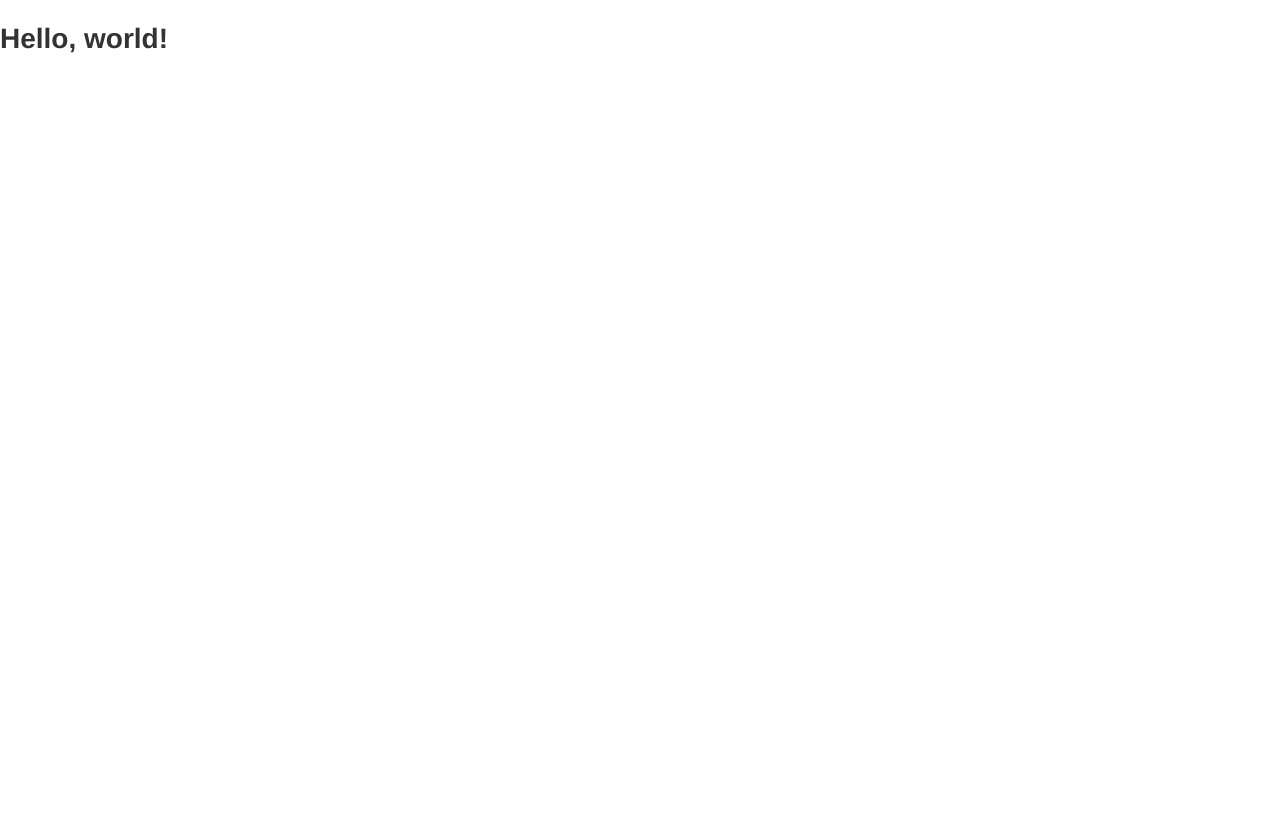
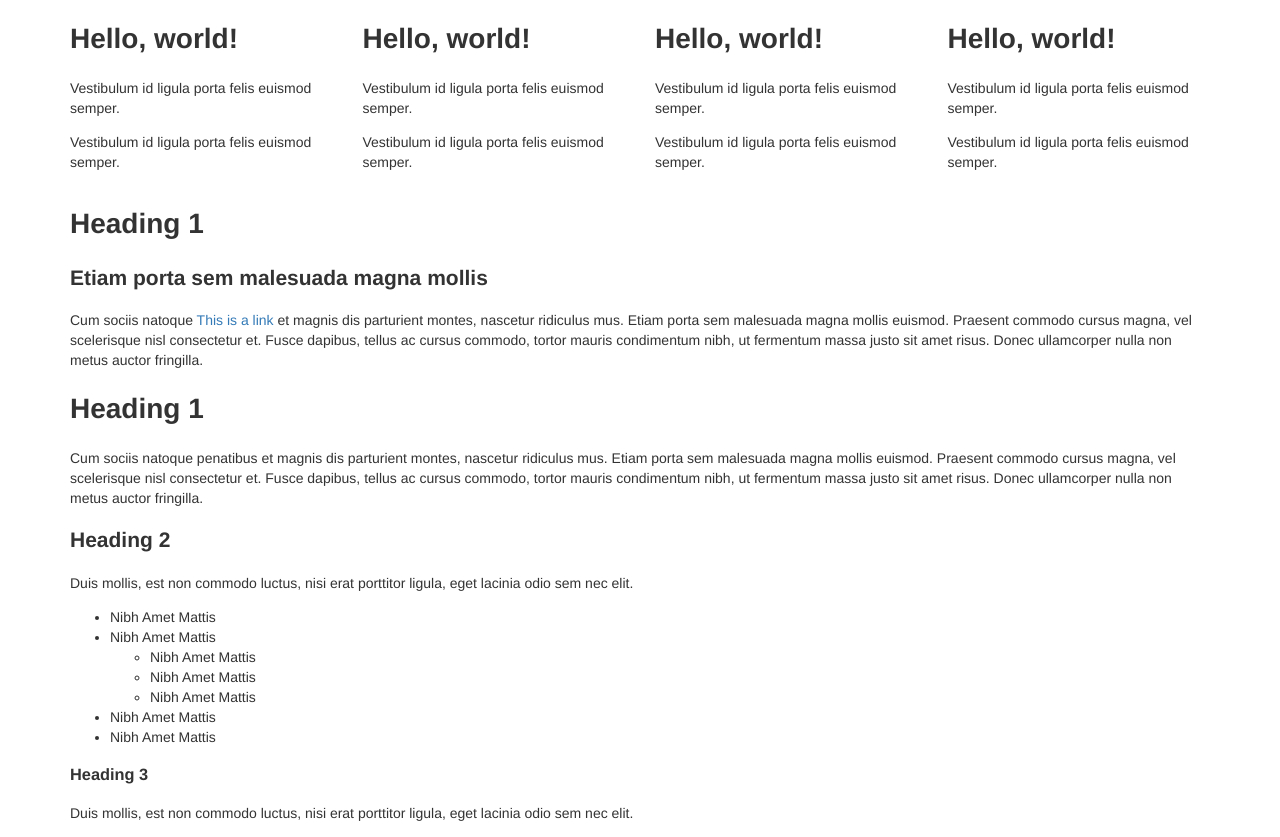
Before and after one commit to horse1asia/BootstrapGrid, a plain HTML site: page index.html in a window 1280 px wide. Before the commit the page ends 800 px from the top, so only its background shows below. Drawn offline with nearby package versions, Linux system fonts and the light colour scheme.

Commit message:
Add content
Add dummy content

Signed-off-by: Peter Mah <mobimah+github@gmail.com>

```diff
--- a/index.html
+++ b/index.html
@@ -17,7 +17,65 @@
     <![endif]-->
   </head>
   <body>
-    <h1>Hello, world!</h1>
+    <div class="container">
+      <div class="row">
+        <div class="col-md-3">
+          <h1>Hello, world!</h1>
+          <p>Vestibulum id ligula porta felis euismod semper.</p>
+          <p>Vestibulum id ligula porta felis euismod semper.</p>
+        </div><!--col-->
+
+        <div class="col-md-3">
+          <h1>Hello, world!</h1>
+          <p>Vestibulum id ligula porta felis euismod semper.</p>
+          <p>Vestibulum id ligula porta felis euismod semper.</p>
+        </div><!--col-->
+
+        <div class="col-md-3">
+          <h1>Hello, world!</h1>
+          <p>Vestibulum id ligula porta felis euismod semper.</p>
+          <p>Vestibulum id ligula porta felis euismod semper.</p>
+        </div><!--col-->
+
+        <div class="col-md-3">
+          <h1>Hello, world!</h1>
+          <p>Vestibulum id ligula porta felis euismod semper.</p>
+          <p>Vestibulum id ligula porta felis euismod semper.</p>
+        </div><!--col-->
+      </div><!--row-->
+
+      <div class="row">
+        <div class="col-md-12">
+          <h1>Heading 1</h1>
+          <h2>Etiam porta sem malesuada magna mollis</h2>
+
+          <p>Cum sociis natoque <a href="#">This is a link</a> et magnis dis parturient montes, nascetur ridiculus mus. Etiam porta sem malesuada magna mollis euismod. Praesent commodo cursus magna, vel scelerisque nisl consectetur et. Fusce dapibus, tellus ac cursus commodo, tortor mauris condimentum nibh, ut fermentum massa justo sit amet risus. Donec ullamcorper nulla non metus auctor fringilla.</p>
+
+          <h1>Heading 1</h1>
+          <p>Cum sociis natoque penatibus et magnis dis parturient montes, nascetur ridiculus mus. Etiam porta sem malesuada magna mollis euismod. Praesent commodo cursus magna, vel scelerisque nisl consectetur et. Fusce dapibus, tellus ac cursus commodo, tortor mauris condimentum nibh, ut fermentum massa justo sit amet risus. Donec ullamcorper nulla non metus auctor fringilla.</p>
+
+          <h2>Heading 2</h2>
+          <p>Duis mollis, est non commodo luctus, nisi erat porttitor ligula, eget lacinia odio sem nec elit.</p>
+
+          <ul>
+          <li>Nibh Amet Mattis</li>
+          <li>Nibh Amet Mattis
+          <ul>
+          <li>Nibh Amet Mattis</li>
+          <li>Nibh Amet Mattis</li>
+          <li>Nibh Amet Mattis</li>
+          </ul>
+          </li>
+          <li>Nibh Amet Mattis</li>
+          <li>Nibh Amet Mattis</li>
+          </ul>
+
+          <h3>Heading 3</h3>
+          <p>Duis mollis, est non commodo luctus, nisi erat porttitor ligula, eget lacinia odio sem nec elit.</p>
+        </div><!--col-->
+      </div><!--row-->
+    </div><!--container-->
+
 
     <!-- jQuery (necessary for Bootstrap's JavaScript plugins) -->
     <script src="https://ajax.googleapis.com/ajax/libs/jquery/1.11.1/jquery.min.js"></script>
```
Also changed, not shown: css/styles.css (added).
